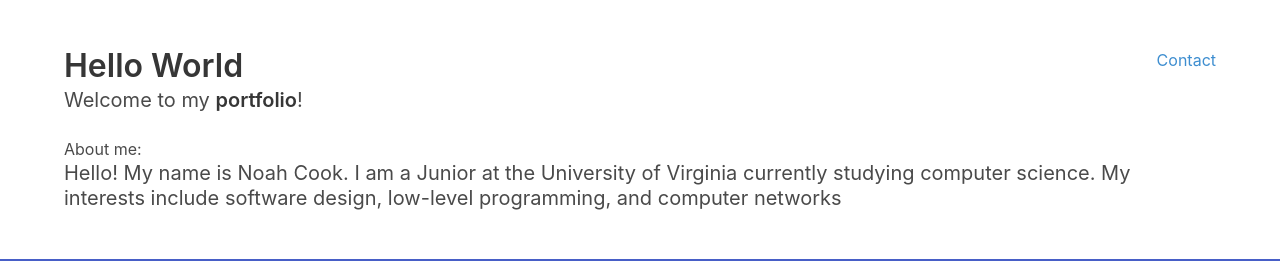
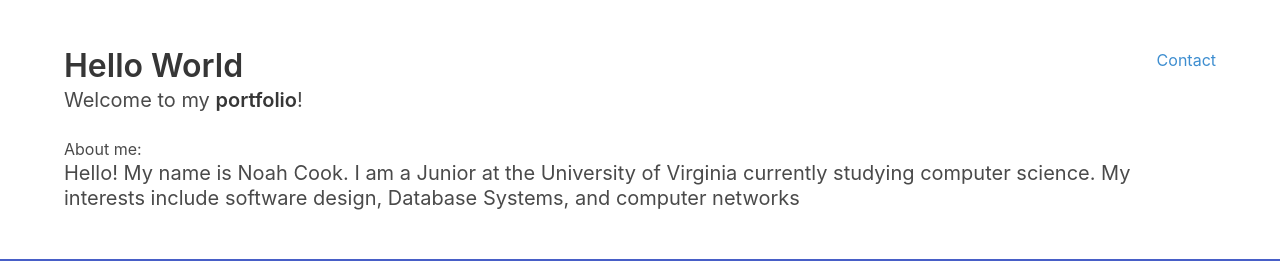
Before and after one commit to Ncook77/Ncook77.github.io, a plain HTML site: page index.html in a window 1280 px wide. Shown: the top 261 px of the page. Drawn offline with nearby package versions, Linux system fonts and the light colour scheme.

Commit message:
Update index.html

```diff
--- a/index.html
+++ b/index.html
@@ -26,7 +26,7 @@
     <div class="container">
         <h3>About me:</h3>
         <p class="subtitle">Hello! My name is Noah Cook. I am a Junior at the University of Virginia currently studying computer science.
-        My interests include software design, low-level programming, and computer networks</p>
+        My interests include software design, Database Systems, and computer networks</p>
     </div>
 </section>
 
```
